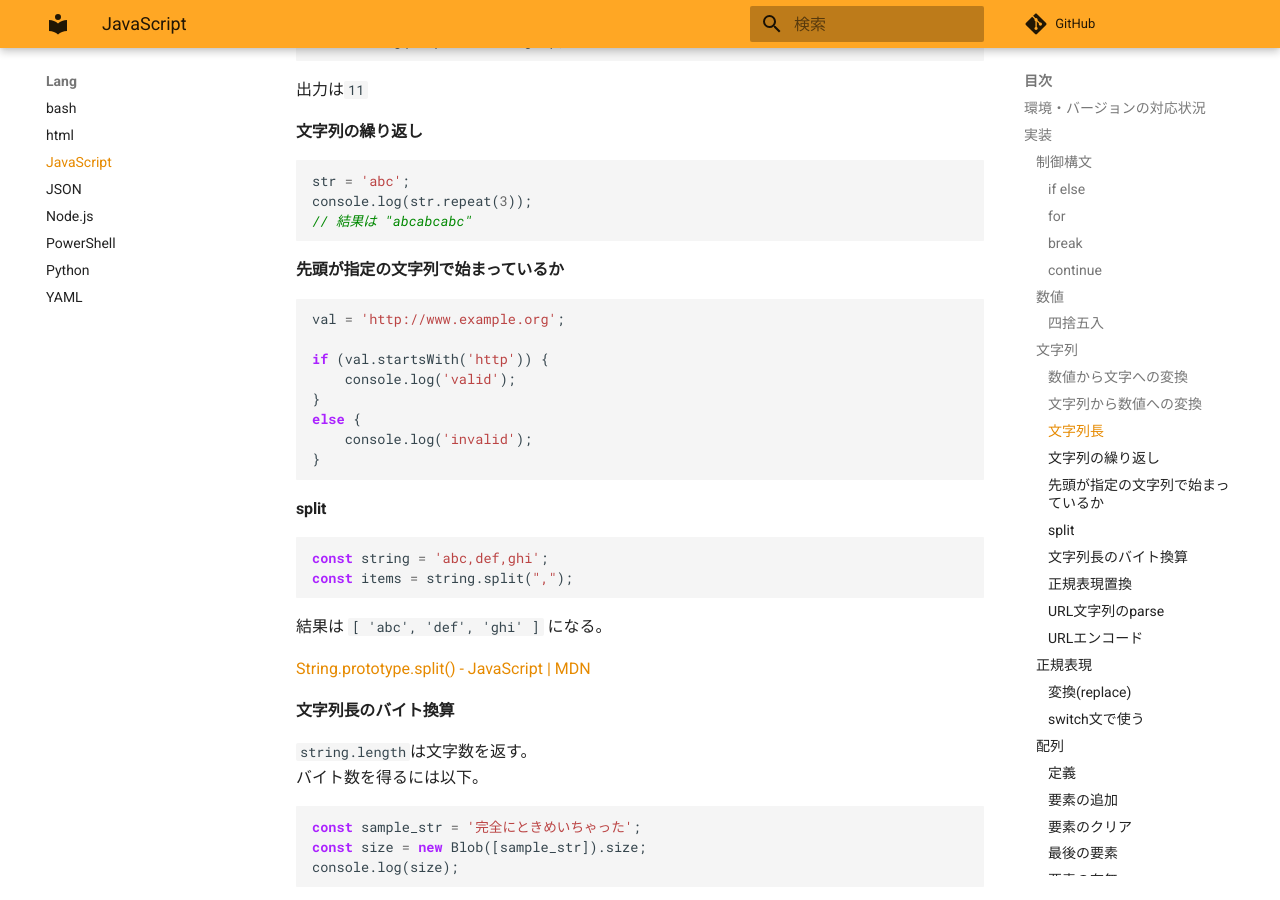
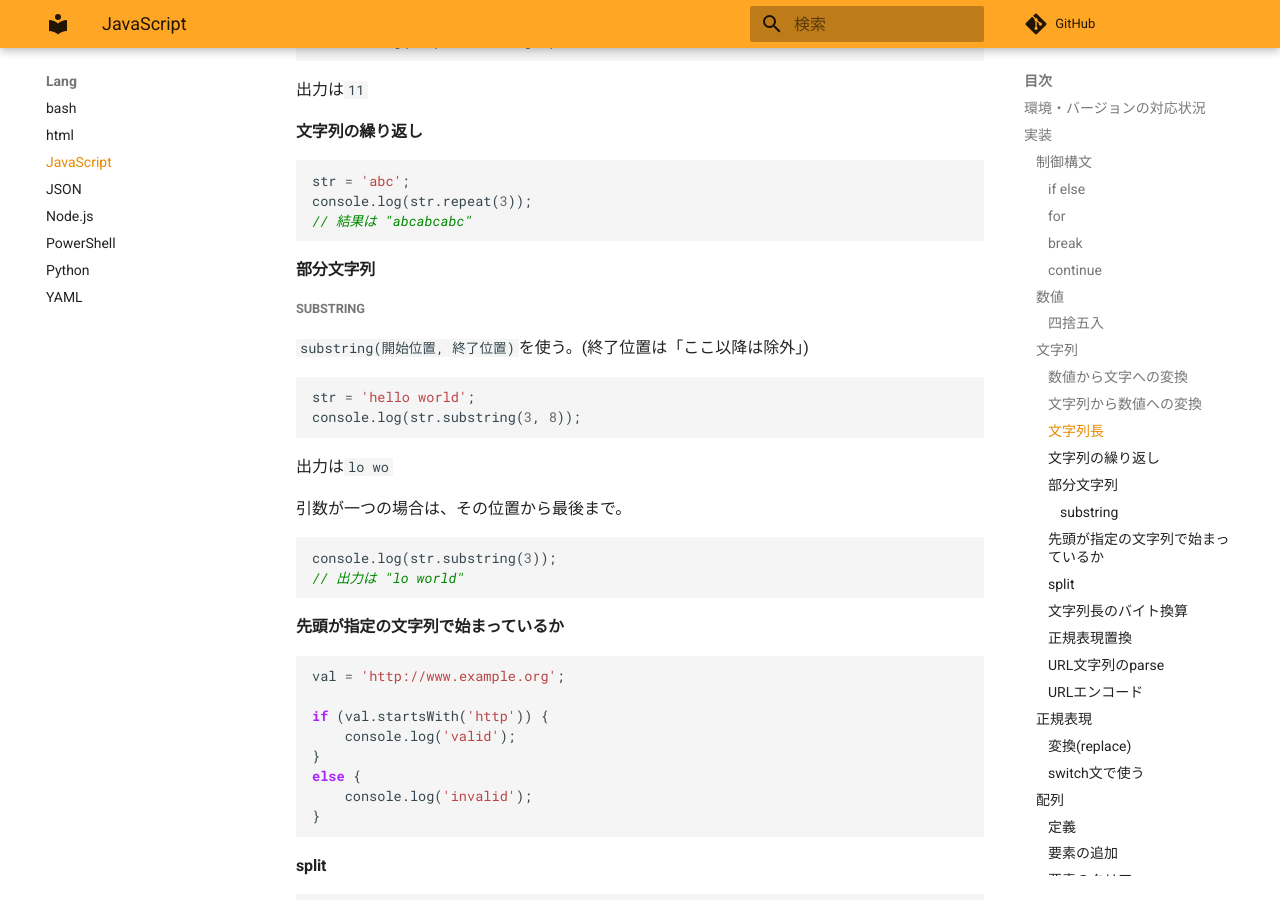
Before and after one commit to zaki-lknr/docs, an MkDocs documentation site: the page built from docs/lang/js.md, in a window 1280 px wide and 900 px high, scrolled down 1775 px. Built offline with MkDocs 1.6.1 and Material for MkDocs 9.7.7, drawn with Linux system fonts in a browser that asks for light colours; comment, search, counter and statistics services are not loaded.

Commit message:
add: lang/javascript: substring

````diff
--- a/docs/lang/js.md
+++ b/docs/lang/js.md
@@ -90,6 +90,26 @@ console.log(sample_str.length);
 str = 'abc';
 console.log(str.repeat(3));
 // 結果は "abcabcabc"
+```
+
+#### 部分文字列
+
+##### substring
+
+`substring(開始位置, 終了位置)`を使う。(終了位置は「ここ以降は除外」)
+
+```js
+str = 'hello world';
+console.log(str.substring(3, 8));
+```
+
+出力は`lo wo`
+
+引数が一つの場合は、その位置から最後まで。
+
+```js
+console.log(str.substring(3));
+// 出力は "lo world"
 ```
 
 #### 先頭が指定の文字列で始まっているか
````
